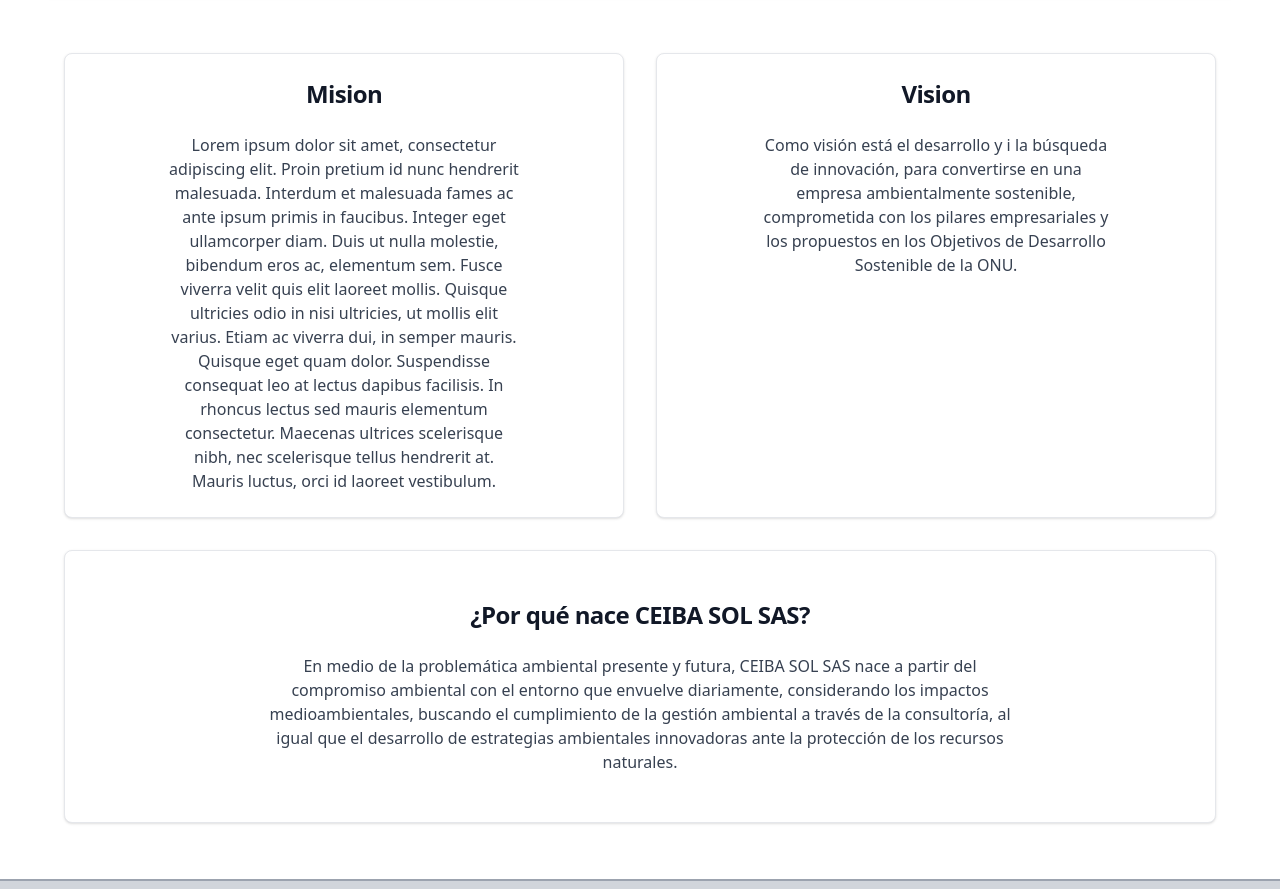
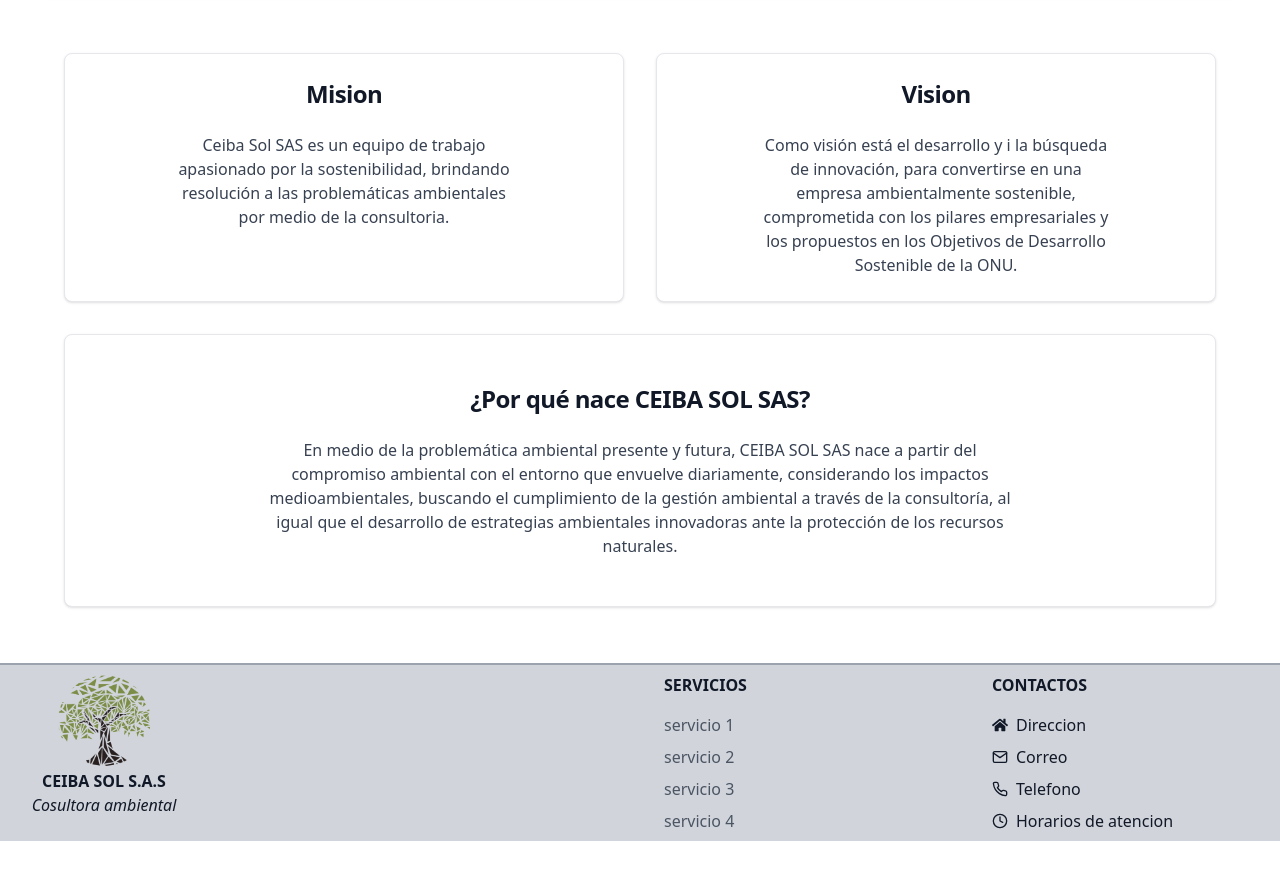
Before and after one commit to CeibaSol/CeibaSol_FE, a React (Create React App) app: page /quinesSomos in a window 1280 px wide. Shown: the part 1360-2249 px from the top of the page. After the commit the page ends 2201 px from the top, so only its background shows below. Built offline with nearby package versions, Linux system fonts and the light colour scheme.

Commit message:
Mision
Ultimo fragmento de texto del componente quienes somos

```diff
--- a/src/components/quienesSomos/quienesSomos.js
+++ b/src/components/quienesSomos/quienesSomos.js
@@ -104,7 +104,7 @@
                     </h4>
                     <br /><br />
                     <h5 class="font-normal text-gray-700 dark:text-gray-400 text-center sm:px-20">
-                      Lorem ipsum dolor sit amet, consectetur adipiscing elit. Proin pretium id nunc hendrerit malesuada. Interdum et malesuada fames ac ante ipsum primis in faucibus. Integer eget ullamcorper diam. Duis ut nulla molestie, bibendum eros ac, elementum sem. Fusce viverra velit quis elit laoreet mollis. Quisque ultricies odio in nisi ultricies, ut mollis elit varius. Etiam ac viverra dui, in semper mauris. Quisque eget quam dolor. Suspendisse consequat leo at lectus dapibus facilisis. In rhoncus lectus sed mauris elementum consectetur. Maecenas ultrices scelerisque nibh, nec scelerisque tellus hendrerit at. Mauris luctus, orci id laoreet vestibulum.
+                      Ceiba Sol SAS es un equipo de trabajo apasionado por la sostenibilidad, brindando resolución a las problemáticas ambientales por medio de la consultoria.
                     </h5>
                   </div>
                 </div>
```
